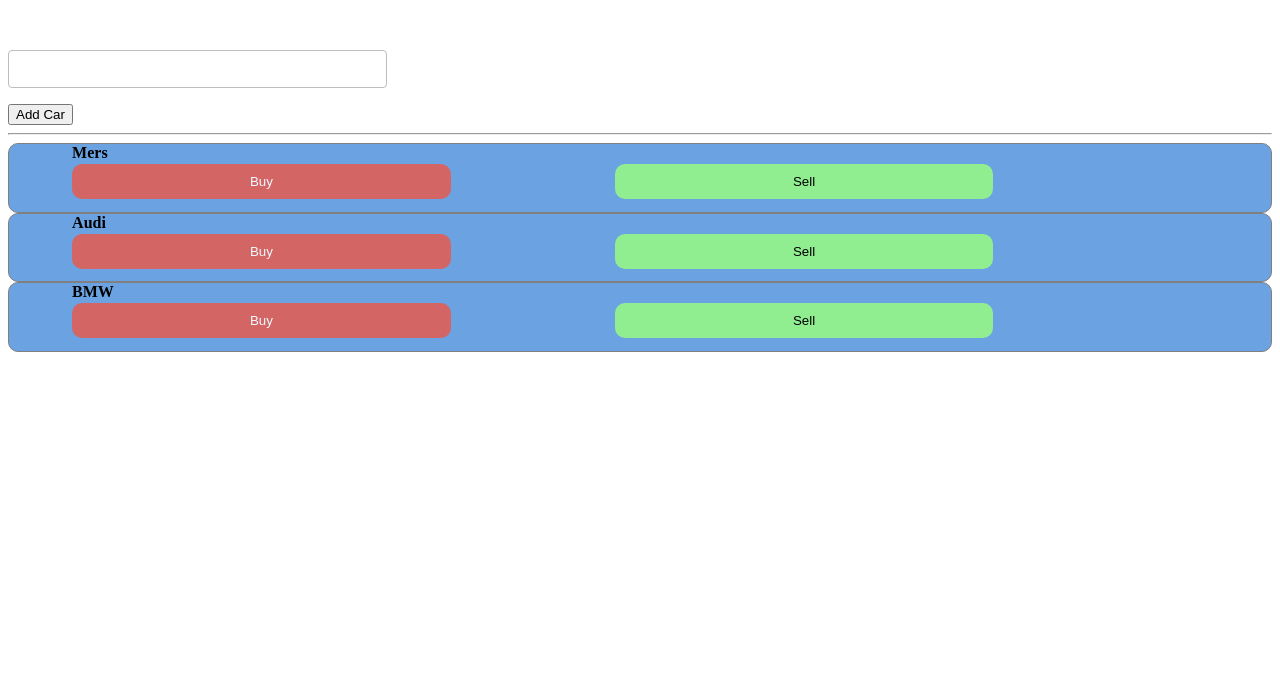
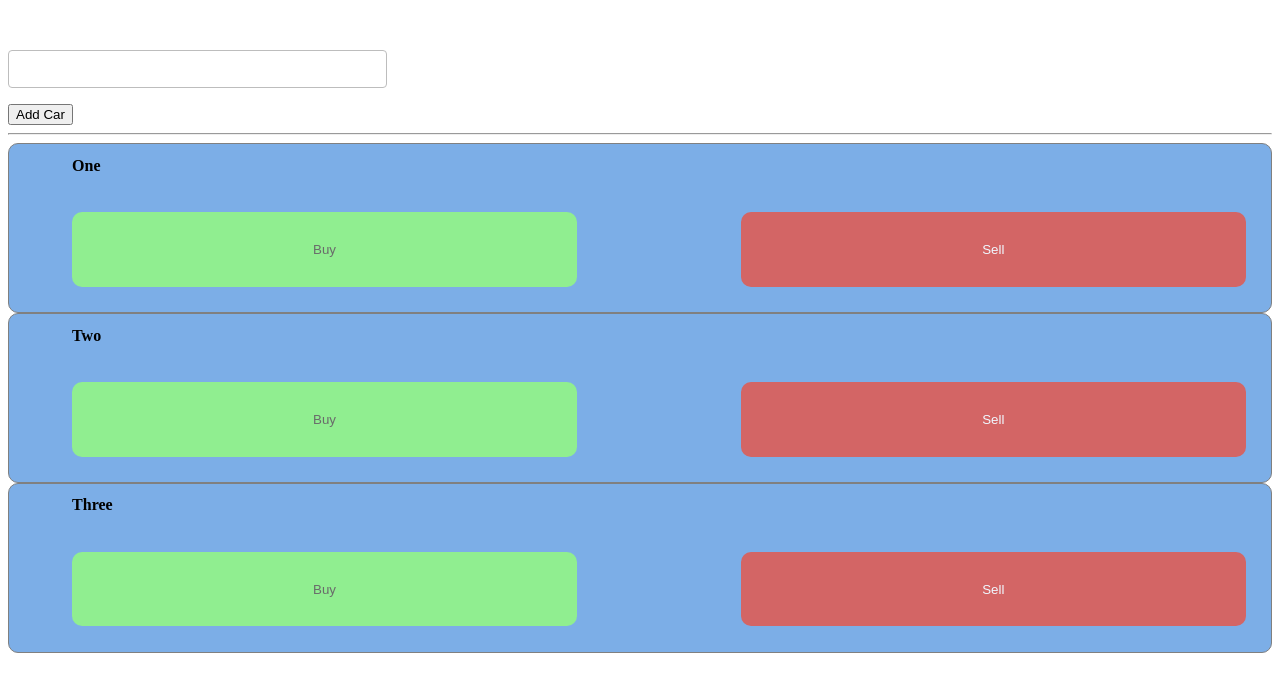
Before and after one commit to Avcharov/angular-test-project, an Angular app: page / in a window 1280 px wide. Shown: the top 692 px of the page. Built offline with nearby package versions, Linux system fonts and the light colour scheme.

Commit message:
3 files modified

```diff
--- a/src/app/cars/cars.component.css
+++ b/src/app/cars/cars.component.css
@@ -1,38 +1,50 @@
-.btn{
-  width: 30%;
-  height: 35px;
-  border:0px;
+.btn {
+  width: 40%;
+  height: 10%;
+  border: 0px;
   border-radius: 10px;
-  margin-bottom: 1%;
-
+  margin-bottom: 2%;
 }
-h4{
-  margin-top: 0%;
-  margin-bottom: 2px;
+.btn-accept:hover {
+  color: #fff;
+  background: rgb(60, 151, 83);
+  tansition: all 0.3s linear;
+  -webkit-transition: all 0.3s linear;
+  -moz-transition: all 0.3s linear;
+}
+.btn-deny:hover {
+  color: #fff;
+  background: rgb(179, 56, 47);
+  tansition: all 0.3s linear;
+  -webkit-transition: all 0.3s linear;
+  -moz-transition: all 0.3s linear;
+}
+h4 {
+  margin-top: 1%;
+  margin-bottom: 3%;
   margin-left: 5%;
 }
 .btn-accept {
   margin-left: 5%;
+  background-color: #90ee90;
 
   margin-right: 8%;
-  background-color: #d36565;
-  color: aliceblue
-
+  color: rgb(106, 107, 107);
 }
 
-.btn-deny{
-  background-color: #90EE90;
+.btn-deny {
+  background-color: #d36565;
   margin-left: 5%;
-
+  color: aliceblue;
 }
 
-.wow{
+.wow {
   border-color: grey;
   border-width: 1px;
   border-radius: 10px;
   border-style: solid;
-  background-color: rgb(107, 163, 226);;
+  background-color: rgb(124, 174, 231);
 }
-.backgr{
+.backgr {
   background: rgb(255, 255, 255);
 }
--- a/src/app/cars/cars.component.html
+++ b/src/app/cars/cars.component.html
@@ -4,8 +4,8 @@
   <app-car *ngFor="let car of cars" [object]="car">
     <div class="wow">
       <h4 #carHeading>{{ car.name }}</h4>
-      <button class="btn btn-accept" [disabled]="car.carStatus">Buy</button>
-      <button class="btn btn-deny" [disabled]="!car.carStatus">Sell</button>
+      <button class="btn btn-accept" [disabled]="!car.carStatus" (click) = "switchBuy(car)">Buy</button>
+      <button class="btn btn-deny" [disabled]="car.carStatus" (click) = "switchSell(car)">Sell</button>
     </div>
   </app-car>
 </div>
--- a/src/app/cars/cars.component.ts
+++ b/src/app/cars/cars.component.ts
@@ -10,14 +10,15 @@
 
   cars: { name: string, carStatus: boolean }[] = [
     {
-      name: 'Mers',
+      name: 'One',
       carStatus: true
     },
     {
-      name: 'Audi',
-      carStatus: true},
+      name: 'Two',
+      carStatus: true
+    },
     {
-      name: 'BMW',
+      name: 'Three',
       carStatus: true
     },
   ];
@@ -27,5 +28,11 @@
     this.cars.push(car);
   }
 
+  switchBuy(car:{name:string,carStatus:boolean}){
+car.carStatus = !car.carStatus;
+  }
+  switchSell(car:{name:string,carStatus:boolean}){
+    car.carStatus = !car.carStatus;
+      }
 
 }
```
